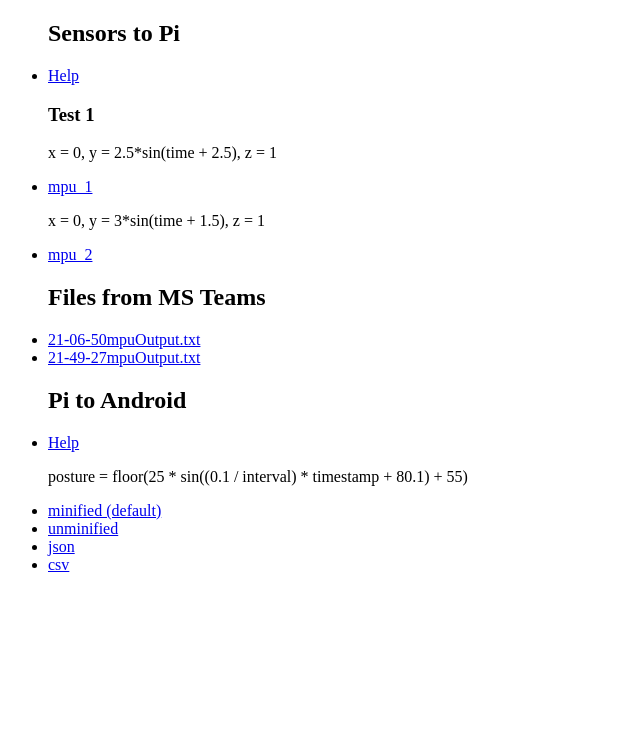
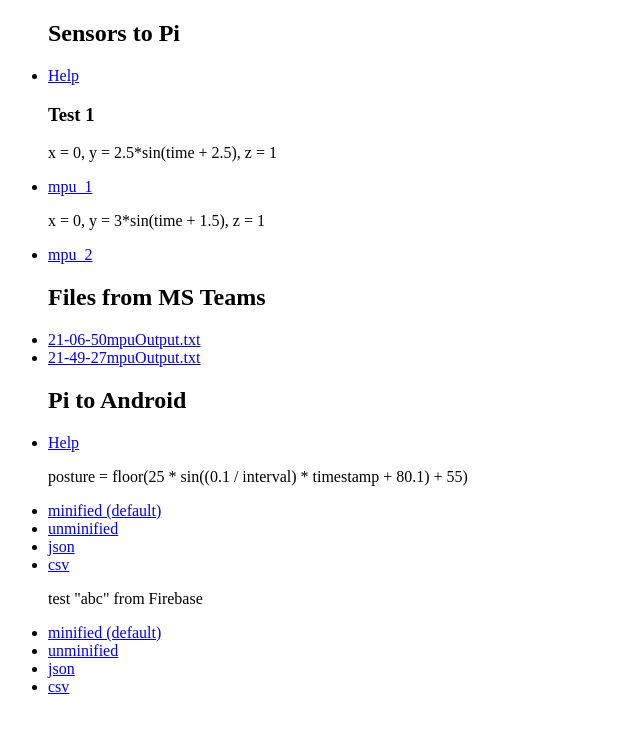
Before and after one commit to jacobsieradzki/vitruvian-mock-service, a Next.js app: page / in a window 1280 px wide. Shown: the top 730 px of the page, without its empty margins (0-640 px from the left). Built offline with nearby package versions, Linux system fonts and the light colour scheme.

Commit message:
Added to index

```diff
--- a/pages/index.js
+++ b/pages/index.js
@@ -44,6 +44,9 @@ export default function Index() {
       <AppItem
         label="posture = floor(25 * sin((0.1 / interval) * timestamp + 80.1) + 55)"
         href="app/test1" />
+      <AppItem
+        label='test "abc" from Firebase'
+        href="app/abc" />
     </ul>
   )
 };
```
